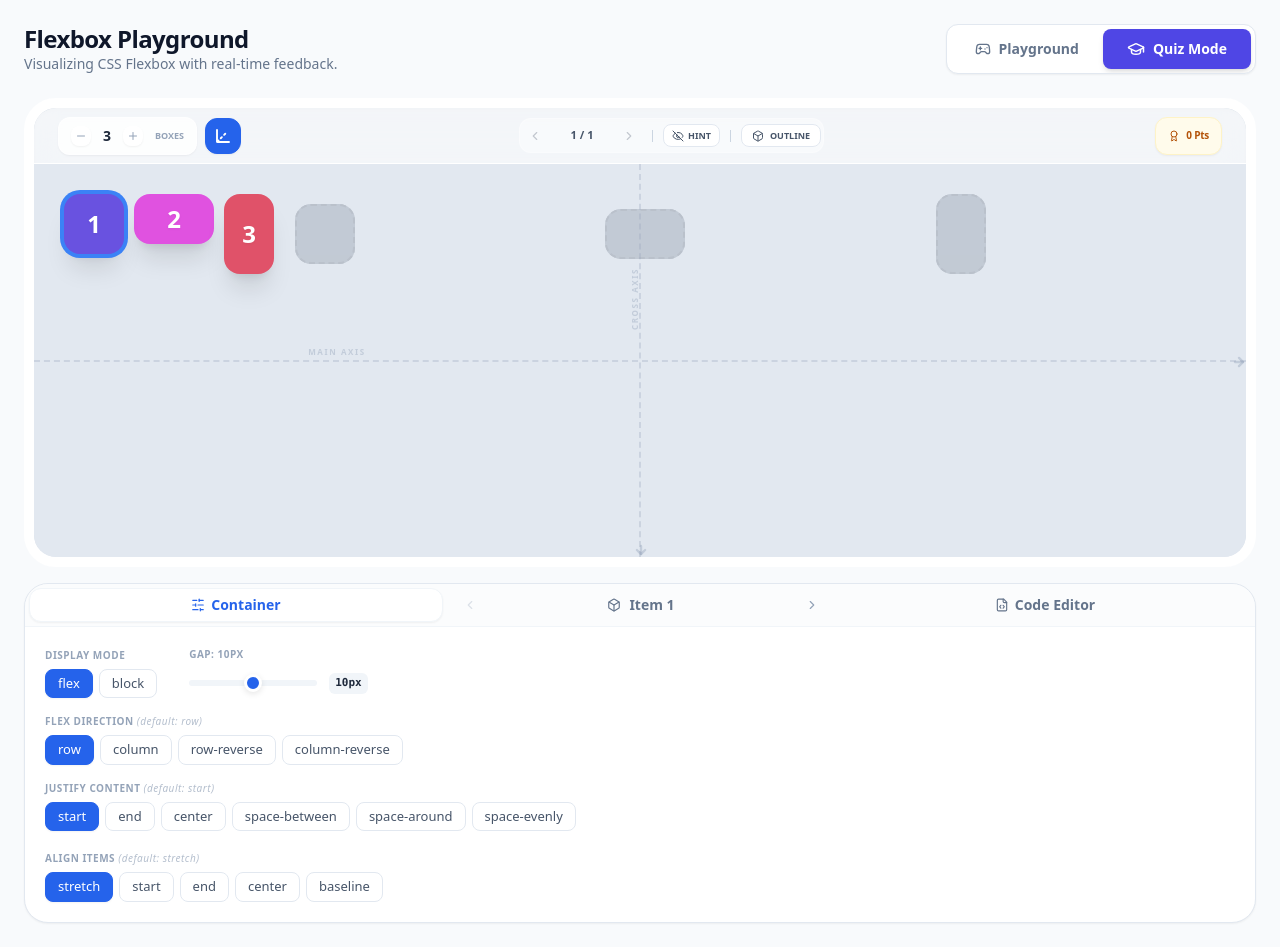
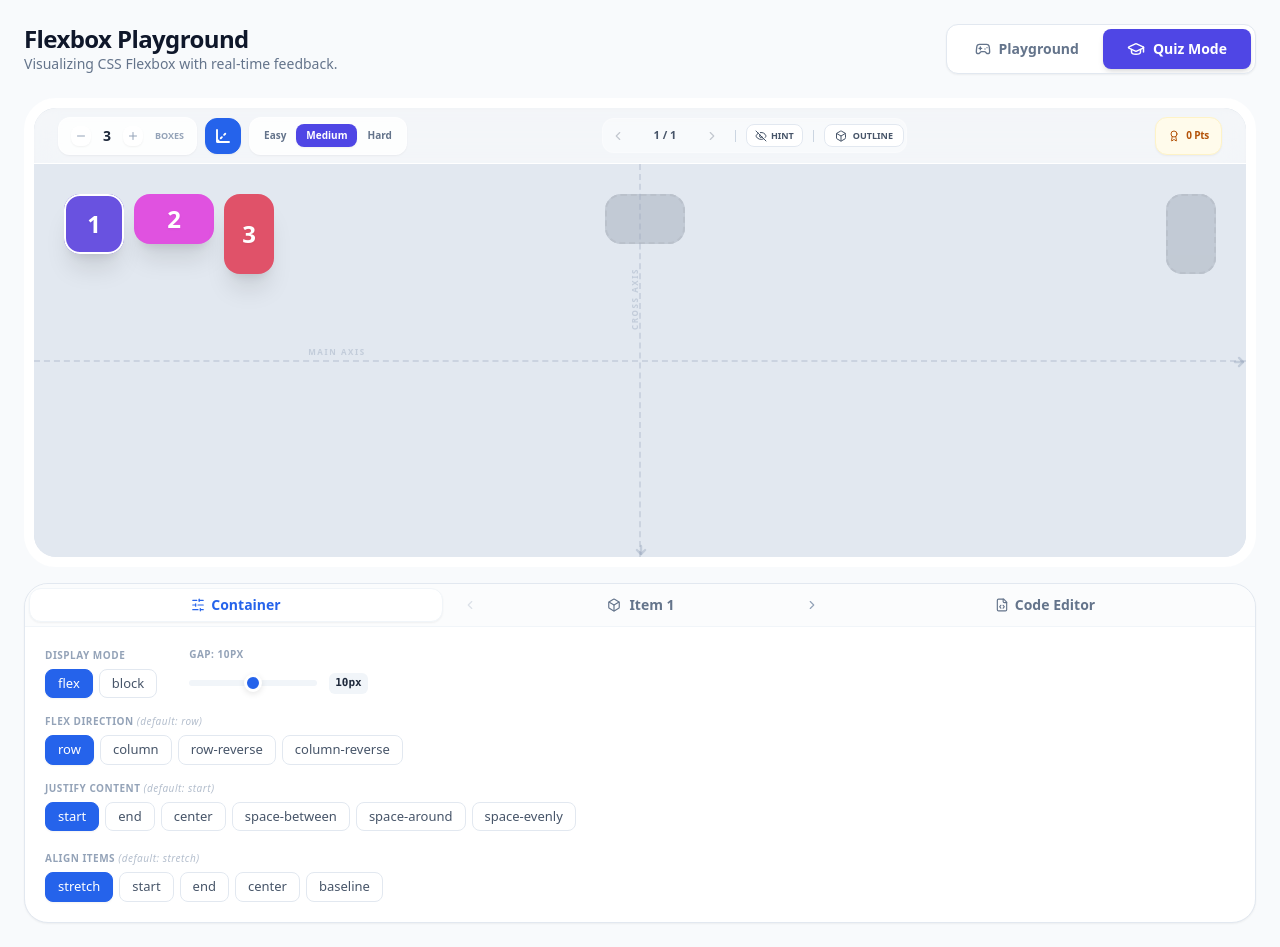
Before and after one commit to shrfrn/flex-playground, a React (Vite) app: page / in a window 1280 px wide. Both pictures are taken after a click on the button "Quiz Mode". Built offline with nearby package versions, Linux system fonts and the light colour scheme.

Commit message:
Add Quiz difficulty. Support item properties.

```diff
--- a/src/App.jsx
+++ b/src/App.jsx
@@ -16,11 +16,11 @@ const DEFAULT_CONTAINER_STYLES = {
 }
 
 const DEFAULT_ITEMS = [
-	{ id: 1, alignSelf: 'auto', flexGrow: 0, flexShrink: 1, width: '60px', height: '60px' },
-	{ id: 2, alignSelf: 'auto', flexGrow: 0, flexShrink: 1, width: '80px', height: '50px' },
-	{ id: 3, alignSelf: 'auto', flexGrow: 0, flexShrink: 1, width: '50px', height: '80px' },
-	{ id: 4, alignSelf: 'auto', flexGrow: 0, flexShrink: 1, width: '70px', height: '40px' },
-	{ id: 5, alignSelf: 'auto', flexGrow: 0, flexShrink: 1, width: '90px', height: '70px' },
+	{ id: 1, alignSelf: 'auto', flexGrow: 0, flexShrink: 1, order: 0, width: '60px', height: '60px' },
+	{ id: 2, alignSelf: 'auto', flexGrow: 0, flexShrink: 1, order: 0, width: '80px', height: '50px' },
+	{ id: 3, alignSelf: 'auto', flexGrow: 0, flexShrink: 1, order: 0, width: '50px', height: '80px' },
+	{ id: 4, alignSelf: 'auto', flexGrow: 0, flexShrink: 1, order: 0, width: '70px', height: '40px' },
+	{ id: 5, alignSelf: 'auto', flexGrow: 0, flexShrink: 1, order: 0, width: '90px', height: '70px' },
 ]
 
 function generateContainerCssFromDefaults() {
@@ -39,7 +39,7 @@ function generateContainerCssFromDefaults() {
 function generateItemCssFromDefaults(itemIndex) {
 	const item = DEFAULT_ITEMS[itemIndex - 1]
 	if (!item) return ''
-	return `.item-${itemIndex} {\n  width: ${item.width};\n  height: ${item.height};\n  align-self: ${item.alignSelf};\n  flex-grow: ${item.flexGrow};\n  flex-shrink: ${item.flexShrink};\n}\n`
+	return `.item-${itemIndex} {\n  width: ${item.width};\n  height: ${item.height};\n  align-self: ${item.alignSelf};\n  flex-grow: ${item.flexGrow};\n  flex-shrink: ${item.flexShrink};\n  order: ${item.order};\n}\n`
 }
 
 const App = () => {
@@ -52,6 +52,7 @@ const App = () => {
 	const [score, setScore] = useState(0)
 	const [itemOpacity, setItemOpacity] = useState(1)
 	const [outlineOnly, setOutlineOnly] = useState(false) // Toggle: transparent bg + thin outline, no text
+	const [quizDifficulty, setQuizDifficulty] = useState('medium') // 'easy' | 'medium' | 'hard'
 	const [showAxes, setShowAxes] = useState(true) // Toggle for axis visibility
 
 	// Quiz History Management
@@ -102,7 +103,7 @@ const App = () => {
 	const generateItemCss = (itemIndex) => {
 		const item = items[itemIndex - 1]
 		if (!item) return ''
-		return `.item-${itemIndex} {\n  width: ${item.width};\n  height: ${item.height};\n  align-self: ${item.alignSelf};\n  flex-grow: ${item.flexGrow};\n  flex-shrink: ${item.flexShrink};\n}\n`
+		return `.item-${itemIndex} {\n  width: ${item.width};\n  height: ${item.height};\n  align-self: ${item.alignSelf};\n  flex-grow: ${item.flexGrow};\n  flex-shrink: ${item.flexShrink};\n  order: ${item.order};\n}\n`
 	}
 
 	useEffect(() => {
@@ -168,6 +169,8 @@ const App = () => {
 		if (growMatch) item.flexGrow = parseInt(growMatch[1], 10)
 		const shrinkMatch = val.match(/flex-shrink:\s*(\d+)/)
 		if (shrinkMatch) item.flexShrink = parseInt(shrinkMatch[1], 10)
+		const orderMatch = val.match(/order:\s*(-?\d+)/)
+		if (orderMatch) item.order = parseInt(orderMatch[1], 10)
 		newItems[idx] = item
 		setItems(newItems)
 	}
@@ -207,14 +210,40 @@ const App = () => {
 		parseItemCss(val, itemIndex)
 	}
 
-	const startNewQuiz = () => {
-		const randomStyles = {
-			flexDirection: flexValues.flexDirection[Math.floor(Math.random() * flexValues.flexDirection.length)],
-			justifyContent: flexValues.justifyContent[Math.floor(Math.random() * flexValues.justifyContent.length)],
-			alignItems: flexValues.alignItems[Math.floor(Math.random() * flexValues.alignItems.length)],
+	const pickRandom = arr => arr[Math.floor(Math.random() * arr.length)]
+
+	const generateQuizQuestion = () => {
+		const containerProps = {
+			flexDirection: pickRandom(flexValues.flexDirection),
+			justifyContent: pickRandom(flexValues.justifyContent),
+			alignItems: pickRandom(flexValues.alignItems),
 			gap: `${Math.floor(Math.random() * 5) * 5}px`,
 		}
-		setQuizHistory((prev) => [...prev, randomStyles])
+
+		if (quizDifficulty === 'easy') return containerProps
+
+		const itemOverrides = {}
+		const activeItems = items.slice(0, itemCount)
+
+		activeItems.forEach(item => {
+			const overrides = {}
+
+			if (Math.random() > 0.5) overrides.alignSelf = pickRandom(flexValues.alignSelf.filter(v => v !== 'auto'))
+			if (Math.random() > 0.5) overrides.order = Math.floor(Math.random() * itemCount)
+
+			if (Object.keys(overrides).length > 0) itemOverrides[item.id] = overrides
+		})
+
+		if (Object.keys(itemOverrides).length === 0) {
+			const randomItem = pickRandom(activeItems)
+			itemOverrides[randomItem.id] = { order: Math.floor(Math.random() * itemCount) + 1 }
+		}
+
+		return { ...containerProps, itemOverrides }
+	}
+
+	const startNewQuiz = () => {
+		setQuizHistory((prev) => [...prev, generateQuizQuestion()])
 		setHistoryIndex((prev) => prev + 1)
 		setCountdown(0)
 		setShowSuccess(false)
@@ -260,7 +289,7 @@ const App = () => {
 		}
 		const timer = setTimeout(checkMatch, 450)
 		return () => clearTimeout(timer)
-	}, [containerStyles, quizHistory, historyIndex, isQuizMode, itemCount, showSuccess])
+	}, [containerStyles, items, quizHistory, historyIndex, isQuizMode, itemCount, showSuccess])
 
 	// Updated RadioGroup with reduced py-1 vertical padding
 	const RadioGroup = ({ name, options, value, onChange, disabled, className = '' }) => (
@@ -345,6 +374,20 @@ const App = () => {
 							>
 								<Axis3d size={18} strokeWidth={2.5} />
 							</button>
+							{isQuizMode && (
+								<div className="flex items-center bg-white/80 rounded-xl p-1 border border-white/50 shadow-sm h-[38px] box-border" role="group" aria-label="Quiz difficulty">
+									{['easy', 'medium', 'hard'].map((level) => (
+										<button
+											key={level}
+											onClick={() => setQuizDifficulty(level)}
+											aria-pressed={quizDifficulty === level}
+											className={`px-2.5 py-1 rounded-lg text-[10px] font-bold capitalize transition-all ${quizDifficulty === level ? 'bg-indigo-600 text-white shadow-sm' : 'text-slate-500 hover:bg-white hover:text-slate-700'}`}
+										>
+											{level}
+										</button>
+									))}
+								</div>
+							)}
 						</div>
 
 						{isQuizMode && (
@@ -458,11 +501,14 @@ const App = () => {
 						{/* QUIZ GHOSTS */}
 						{isQuizMode && quizTarget && (
 							<div ref={ghostContainerRef} className="absolute inset-0 pointer-events-none opacity-20 transition-all duration-300 z-0" style={{ display: 'flex', flexDirection: quizTarget.flexDirection, justifyContent: quizTarget.justifyContent, alignItems: quizTarget.alignItems, gap: quizTarget.gap, padding: '30px', boxSizing: 'border-box' }}>
-								{items.slice(0, itemCount).map((item) => (
-									<div key={`target-${item.id}`} className="flex items-center justify-center" style={{ width: item.width, height: item.height, backgroundColor: '#475569', borderRadius: '16px', outline: '2px dashed #1e293b', outlineOffset: '-2px', boxSizing: 'border-box' }}>
-										<span className="font-bold text-2xl opacity-0">{item.id}</span>
-									</div>
-								))}
+								{items.slice(0, itemCount).map((item) => {
+									const overrides = quizTarget.itemOverrides?.[item.id] || {}
+									return (
+										<div key={`target-${item.id}`} className="flex items-center justify-center" style={{ width: item.width, height: item.height, backgroundColor: '#475569', borderRadius: '16px', outline: '2px dashed #1e293b', outlineOffset: '-2px', boxSizing: 'border-box', order: overrides.order ?? item.order, alignSelf: overrides.alignSelf ?? item.alignSelf }}>
+											<span className="font-bold text-2xl opacity-0">{item.id}</span>
+										</div>
+									)
+								})}
 							</div>
 						)}
 
@@ -475,7 +521,7 @@ const App = () => {
 									<div
 										key={item.id}
 										onClick={(e) => { e.stopPropagation(); setSelectedId(item.id); setActiveTab('items') }}
-										className={`relative flex items-center justify-center cursor-pointer transition-all duration-300 hover:scale-105 active:scale-95 shadow-xl ${selectedId === item.id ? 'ring-[4px] ring-blue-500 z-10' : 'hover:ring-2 hover:ring-blue-300'}`}
+										className={`relative flex items-center justify-center cursor-pointer transition-all duration-300 hover:scale-105 active:scale-95 shadow-xl ${selectedId === item.id ? 'z-10' : ''}`}
 										style={{
 											width: item.width,
 											height: item.height,
@@ -486,8 +532,11 @@ const App = () => {
 											alignSelf: item.alignSelf,
 											flexGrow: item.flexGrow,
 											flexShrink: item.flexShrink,
+											order: item.order,
 											boxSizing: 'border-box',
 											border: isOutline ? `2px solid ${itemColor}` : undefined,
+											outline: selectedId === item.id ? '2px solid white' : undefined,
+											outlineOffset: selectedId === item.id ? '-2px' : undefined,
 										}}
 									>
 										<span className={`font-bold text-2xl ${isOutline ? 'opacity-0' : 'drop-shadow-sm'}`}>{item.id}</span>
@@ -498,7 +547,7 @@ const App = () => {
 
 						{/* QUIZ HUD */}
 						{isQuizMode && showHint && quizTarget && (
-							<div className="absolute top-6 left-1/2 -translate-x-1/2 pointer-events-none animate-in fade-in slide-in-from-top-4 z-40">
+							<div className="absolute top-6 left-1/2 -translate-x-1/2 pointer-events-none animate-in fade-in slide-in-from-top-4 z-40 flex flex-col items-center gap-1.5">
 								<div className="bg-black/80 text-white px-5 py-2 rounded-full text-[10px] font-mono backdrop-blur-md border border-white/20 shadow-2xl flex items-center gap-3">
 									<span className="font-bold uppercase tracking-widest text-[9px] text-pink-400">CHALLENGE #{historyIndex + 1}</span>
 									<div className="w-px h-3 bg-white/20" />
@@ -509,6 +558,17 @@ const App = () => {
 										<span>GAP: <b className="text-amber-400">{quizTarget.gap}</b></span>
 									</div>
 								</div>
+								{quizTarget.itemOverrides && Object.keys(quizTarget.itemOverrides).length > 0 && (
+									<div className="bg-black/80 text-white px-5 py-1.5 rounded-full text-[10px] font-mono backdrop-blur-md border border-white/20 shadow-2xl flex items-center gap-3">
+										{Object.entries(quizTarget.itemOverrides).map(([id, ov]) => (
+											<span key={id} className="flex gap-2 text-[9px]">
+												<b className="text-violet-400">#{id}</b>
+												{ov.alignSelf && <span>ALIGN-SELF: <b className="text-sky-400">{ov.alignSelf}</b></span>}
+												{ov.order !== undefined && <span>ORDER: <b className="text-amber-400">{ov.order}</b></span>}
+											</span>
+										))}
+									</div>
+								)}
 							</div>
 						)}
 					</div>
@@ -575,7 +635,7 @@ const App = () => {
 									<h3 className="font-bold text-lg text-slate-800 leading-none">Item {selectedId > 0 ? selectedId : 1} Overrides</h3>
 								</div>
 
-								<div className="flex flex-wrap items-end gap-x-8 gap-y-4">
+								<div className="flex flex-col gap-4">
 									<ControlGroup label="Align Self" defaultValue="auto" className="mb-0">
 										<RadioGroup
 											name="alignSelf" options={flexValues.alignSelf}
@@ -598,6 +658,14 @@ const App = () => {
 												type="number" min="0" max="10"
 												value={items[(selectedId > 0 ? selectedId : 1) - 1].flexShrink}
 												onChange={(e) => { const newItems = [...items]; newItems[(selectedId > 0 ? selectedId : 1) - 1].flexShrink = parseInt(e.target.value) || 0; setItems(newItems) }}
+												className="w-14 px-3 py-1 bg-white border border-slate-200 rounded-lg text-center font-bold text-[13px] shadow-sm focus:ring-2 focus:ring-blue-500 h-[30px] box-border"
+											/>
+										</ControlGroup>
+										<ControlGroup label="Order" defaultValue="0" className="mb-0">
+											<input
+												type="number" min="-99" max="99"
+												value={items[(selectedId > 0 ? selectedId : 1) - 1].order}
+												onChange={(e) => { const newItems = [...items]; newItems[(selectedId > 0 ? selectedId : 1) - 1].order = parseInt(e.target.value) || 0; setItems(newItems) }}
 												className="w-14 px-3 py-1 bg-white border border-slate-200 rounded-lg text-center font-bold text-[13px] shadow-sm focus:ring-2 focus:ring-blue-500 h-[30px] box-border"
 											/>
 										</ControlGroup>
```
